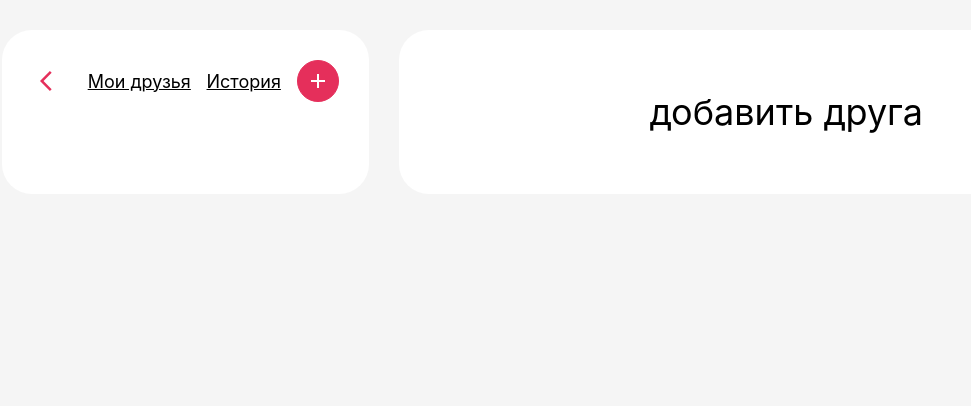
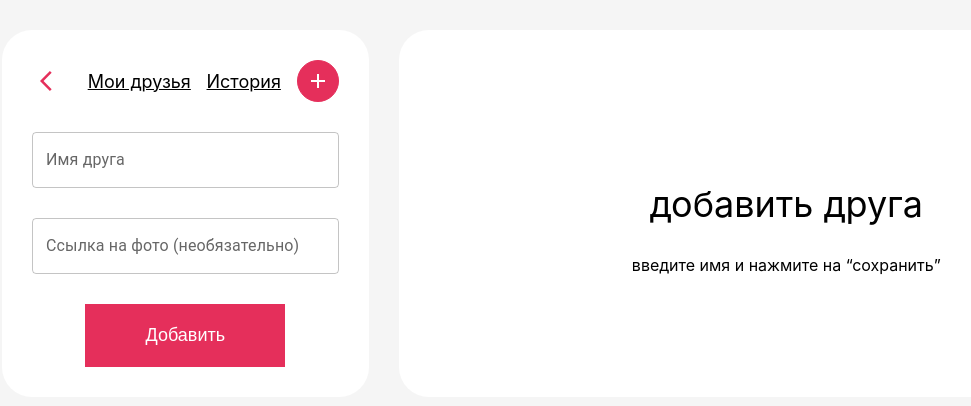
Before and after one commit to volokhinn/popolam, a React (Create React App) app: page /add-friend in a window 1280 px wide. Shown: the top 406 px of the page, without its empty margins (52-1023 px from the left). Built offline with nearby package versions, Linux system fonts and the light colour scheme.

Commit message:
Added Button and some refactoring

```diff
--- a/src/components/Friends/AddFriendForm/AddFriendForm.module.scss
+++ b/src/components/Friends/AddFriendForm/AddFriendForm.module.scss
@@ -0,0 +1,7 @@
+.main {
+    margin-top: 30px;
+    display: flex;
+    flex-direction: column;
+    align-items: center;
+    gap: 30px;
+}
--- a/src/components/Friends/AddFriendForm/AddFriendForm.tsx
+++ b/src/components/Friends/AddFriendForm/AddFriendForm.tsx
@@ -1,11 +1,14 @@
 import React from 'react'
-import { OutlinedInput } from '@mui/material'
-import FriendsHeader from '../FriendsHeader/FriendsHeader'
+import { TextField } from '@mui/material'
+import Button from '../../UI/Button/Button'
+import styles from './AddFriendForm.module.scss'
 
 const AddFriendForm = () => {
   return (
-    <div>
-        <FriendsHeader />
+    <div className={styles.main}>
+        <TextField id="outlined-multiline-flexible" label="Имя друга" sx={{width: '100%'}} />
+        <TextField id="outlined-multiline-flexible" label="Ссылка на фото (необязательно)" sx={{width: '100%'}} />
+        <Button buttontext="Добавить" />
     </div>
   )
 }
--- a/src/components/Friends/Friends.tsx
+++ b/src/components/Friends/Friends.tsx
@@ -1,10 +1,9 @@
-import FriendsHeader from './FriendsHeader/FriendsHeader'
+
 import FriendsList from './FriendsList/FriendsList'
 
 const Friends = () => {
   return (
     <div>
-        <FriendsHeader />
         <FriendsList />
     </div>
   )
--- a/src/components/Friends/FriendsHeader/FriendsHeader.tsx
+++ b/src/components/Friends/FriendsHeader/FriendsHeader.tsx
@@ -20,9 +20,11 @@ const FriendsHeader = () => {
       )}
       <div className={styles.link}>Мои друзья</div>
       <Link to="/history" className={styles.link}>История</Link>
-      <IconButton sx={{backgroundColor: 'rgba(229, 47, 91, 1)', color: '#fff', border: '1px solid rgba(229, 47, 91, 1)', transition: '.3s', "&:hover": { color: "rgba(229, 47, 91, 1)", backgroundColor: '#fff' } }}>
-          <AddOutlinedIcon />
-      </IconButton>
+      <Link to="/add-friend">
+        <IconButton sx={{backgroundColor: 'rgba(229, 47, 91, 1)', color: '#fff', border: '1px solid rgba(229, 47, 91, 1)', transition: '.3s', "&:hover": { color: "rgba(229, 47, 91, 1)", backgroundColor: '#fff' } }}>
+            <AddOutlinedIcon />
+        </IconButton>
+      </Link>
     </div>
   )
 }
--- a/src/components/Hint/Hint.module.scss
+++ b/src/components/Hint/Hint.module.scss
@@ -11,22 +11,3 @@
     font-weight: 400;
     text-transform: lowercase;
 }
-
-.btn {
-    background-color: #E52F5B;
-    padding: 20px;
-    width: 200px;
-    display: flex;
-    justify-content: center;
-    align-items: center;
-    color: #fff;
-    text-decoration: none;
-    border: 1px solid #E52F5B;
-    font-size: 18px;
-    transition: .3s;
-
-    &:hover {
-        color: #E52F5B;
-        background-color: transparent;
-    }
-}
--- a/src/components/Hint/Hint.tsx
+++ b/src/components/Hint/Hint.tsx
@@ -1,10 +1,12 @@
 import styles from './Hint.module.scss'
+import { Link } from 'react-router-dom'
+import Button from '../UI/Button/Button'
 
 type HintProps = {
     title?: string,
     subtitle?: string,
     buttontext?: string,
-    buttonlink?: string
+    buttonlink?: string | undefined,
 }
 
 const Hint = ({title, subtitle, buttontext, buttonlink}:HintProps) => {
@@ -12,7 +14,7 @@ const Hint = ({title, subtitle, buttontext, buttonlink}:HintProps) => {
     <div className={styles.main}>
         <h2 className={styles.title}>{title}</h2>
         <div className={styles.subtitle}>{subtitle}</div>
-        {buttontext && buttonlink ? (<a href={buttonlink} className={styles.btn}>{buttontext}</a>) : null}
+        {buttontext && buttonlink ? (<Button buttonlink={buttonlink} buttontext={buttontext} />) : null}
     </div>
   )
 }
--- /dev/null
+++ b/src/components/UI/Button/Button.module.scss
@@ -0,0 +1,19 @@
+.btn {
+    background-color: #E52F5B;
+    padding: 20px;
+    width: 200px;
+    display: flex;
+    justify-content: center;
+    align-items: center;
+    color: #fff;
+    text-decoration: none;
+    border: 1px solid #E52F5B;
+    font-size: 18px;
+    transition: .3s;
+    cursor: pointer;
+
+    &:hover {
+        color: #E52F5B;
+        background-color: transparent;
+    }
+}
--- /dev/null
+++ b/src/components/UI/Button/Button.tsx
@@ -0,0 +1,27 @@
+import React, { useMemo } from 'react'
+import styles from './Button.module.scss'
+import { Link } from 'react-router-dom'
+
+type ButtonProps = {
+    buttonlink?: string,
+    buttontext?: string,
+    onClick?: () => void,
+}
+
+const Button = ({buttonlink, buttontext, onClick}: ButtonProps) => {
+    const buttonElement = useMemo(() => {
+        const commonProps = {
+            className: styles.btn,
+            onClick: onClick,
+        };
+        if (buttonlink) {
+            return <Link to={buttonlink} {...commonProps}>{buttontext}</Link>;
+        } else {
+            return <button {...commonProps}>{buttontext}</button>;
+        }
+    }, [buttonlink, buttontext, onClick]);
+
+    return buttonElement;
+}
+
+export default Button;
--- a/src/pages/AddFriend/AddFriend.tsx
+++ b/src/pages/AddFriend/AddFriend.tsx
@@ -2,15 +2,17 @@ import LeftSide from "../../components/LeftSide/LeftSide"
 import RightSide from "../../components/RightSide/RightSide"
 import AddFriendForm from "../../components/Friends/AddFriendForm/AddFriendForm"
 import Hint from "../../components/Hint/Hint"
+import FriendsHeader from "../../components/Friends/FriendsHeader/FriendsHeader"
 
 const AddFriend = () => {
   return (
     <>
         <LeftSide>
+            <FriendsHeader />
             <AddFriendForm />
         </LeftSide>
         <RightSide>
-            <Hint title='добавить друга' buttontext='введите имя и нажмите на “сохранить”' />
+            <Hint title='добавить друга' subtitle='введите имя и нажмите на “сохранить”' />
         </RightSide>
     </>
   )
--- a/src/pages/HomePage/HomePage.tsx
+++ b/src/pages/HomePage/HomePage.tsx
@@ -1,16 +1,18 @@
 import LeftSide from "../../components/LeftSide/LeftSide"
 import RightSide from "../../components/RightSide/RightSide"
 import Friends from "../../components/Friends/Friends"
+import FriendsHeader from "../../components/Friends/FriendsHeader/FriendsHeader"
 import Hint from "../../components/Hint/Hint"
 
 const HomePage = () => {
   return (
     <>
         <LeftSide>
+            <FriendsHeader />
             <Friends />
         </LeftSide>
         <RightSide>
-            <Hint title='у вас пока что нет друзей :(' buttontext='Добавить' buttonlink='/friends' />
+            <Hint title='у вас пока что нет друзей :(' buttontext='Добавить' buttonlink='/add-friend' />
         </RightSide>
     </>
   )
```
